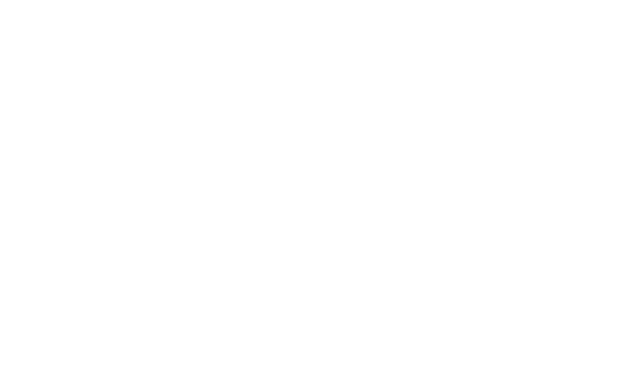
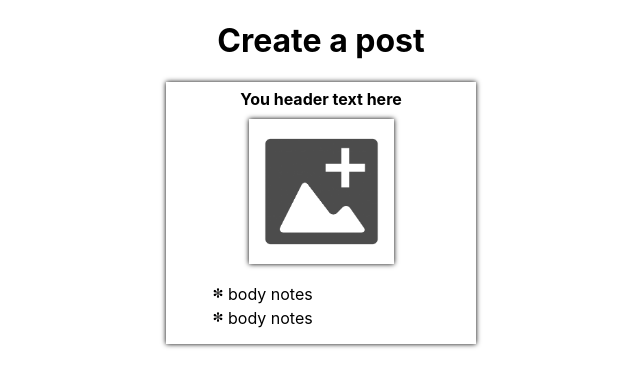
Before and after one commit to SheaParrott/capstone-v2, a React (Create React App) app: page /CreateAPost in a window 1280 px wide. Shown: the top 386 px of the page, without its empty margins (319-959 px from the left). Built offline with nearby package versions, Linux system fonts and the light colour scheme.

Commit message:
added creata a post layout page

```diff
--- a/src/App.js
+++ b/src/App.js
@@ -18,6 +18,7 @@
 import MyCommunity from './Pages/MyCommunity/index'
 import PeopleInterested from './Pages/PeopleInterested/index'
 import Notifications from './Pages/Notifications/index'
+import CreateAPost from './Components/CreateAPost/CreateAPost'
 
 class App extends Component {
   render() {
@@ -30,6 +31,7 @@
           <Route path="/Profile/" component={Profile} />
           <Route path="/UpdateProfile/" component={UpdateProfile} />
           <Route path="/MyCommunity/" component={MyCommunity} />
+          <Route path="/CreateAPost/" component={CreateAPost} />
           <Route path="/Posts/" component={Posts} />
           <Route path="/PostWithComments/" component={PostWithComments} />
           <Route path="/PeopleInterested/" component={PeopleInterested} />
--- /dev/null
+++ b/src/Components/CreateAPost/CreateAPost.js
@@ -0,0 +1,49 @@
+import React, { Component } from 'react'
+import Header from '../Header'
+import requestimg from '../../assets/dev.jpeg'
+import profileimg from '../../assets/picklerick.jpg'
+import insertImage from '../../assets/insert-image.png'
+import './style.css'
+import { BrowserRouter as Router, Route, Link } from 'react-router-dom'
+
+class CreateAPost extends Component {
+  constructor(props) {
+    super(props)
+
+    this.state = {
+      header: '',
+      image: '',
+      body: []
+    }
+  }
+  render() {
+    return (
+      <div>
+        <h1>Create a post</h1>
+        <section className="requestBoxCentering">
+          <section className="requestBox">
+            <h4 className="requestBoxTitle">You header text here</h4>
+            <img className="requestBoxImage" src={insertImage} alt="request" />
+            <ul>
+              <li>body notes</li>
+              <li>body notes</li>
+            </ul>
+          </section>
+        </section>
+      </div>
+    )
+  }
+}
+
+export default CreateAPost
+
+// 3 input boxes
+// one chnages state for Header
+// one changes state for Image
+// last pushes the line onto the new array and then is mapped over to create the new li's
+
+// would be nice if i can a more interactive post
+// - add straight to the post
+//   - click the header area to add in
+//   - click an image area to add image
+//   - click on first li to create first then enter to start a new li
```
Also changed, not shown: src/Components/CreateAPost/style.css (added), src/assets/insert-image.png (added).
